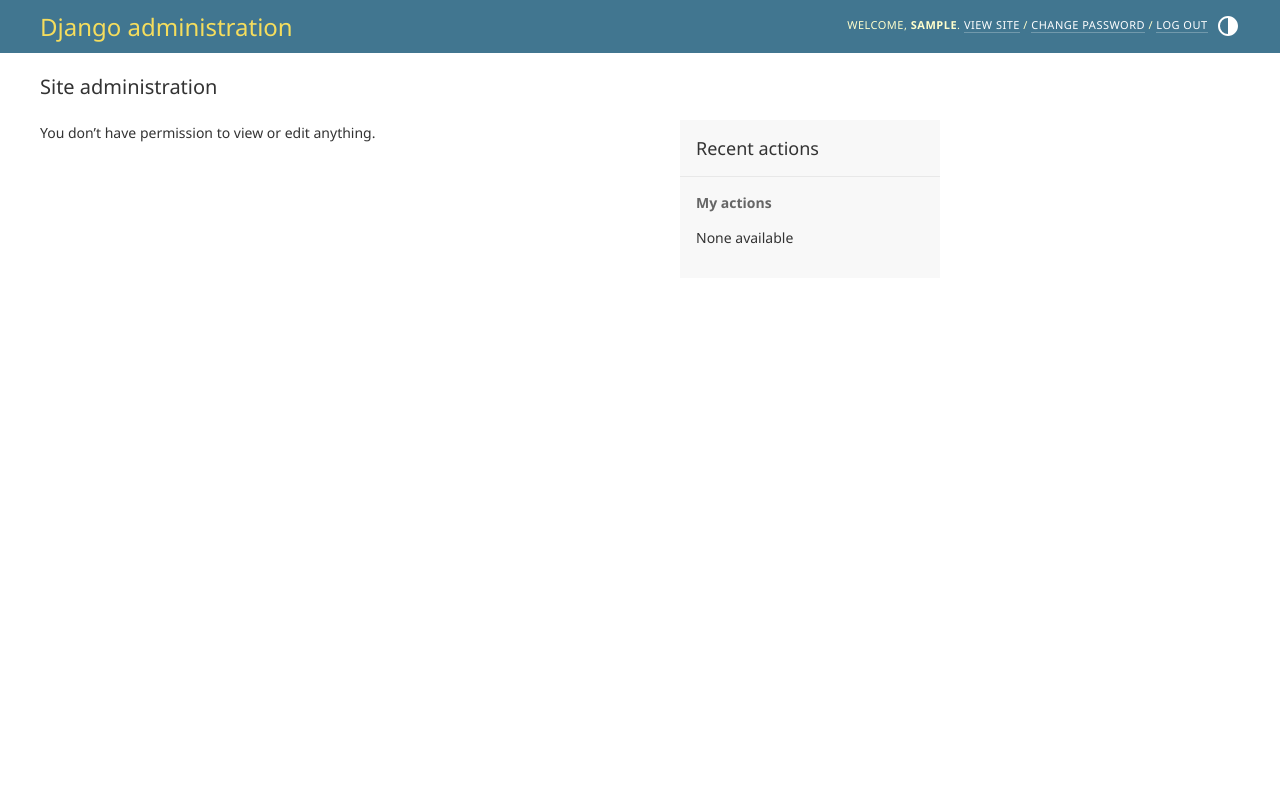
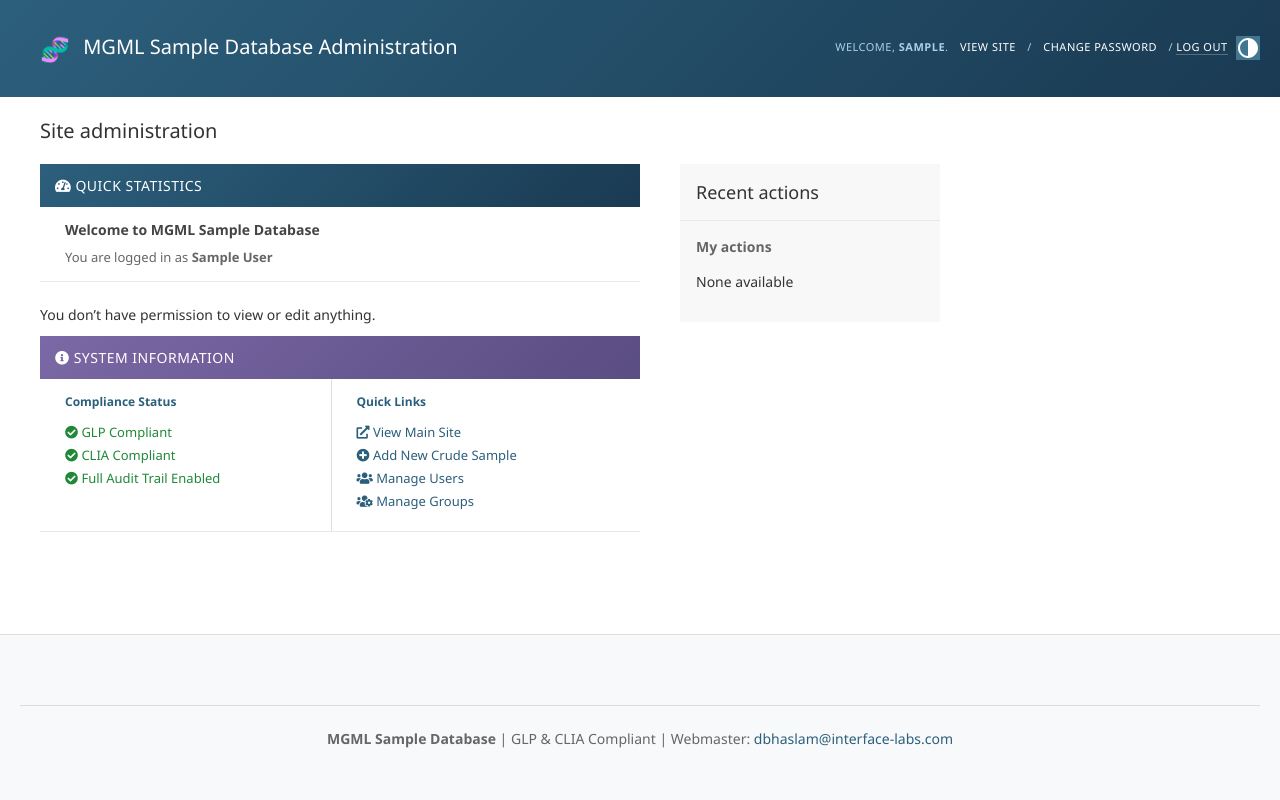
Before and after one commit to haslamdb/mgml_sampledb, a Django app: page /admin/ in a window 1280 px wide. Run offline with Django 5.2, Linux system fonts and the light colour scheme; the visitor is signed in with stand-in values (Sample User, id 1); data comes from the database, SQL or seed files in the repository; data that the repository does not hold is empty.

Commit message:
modified:   sampletracking/admin.py 	new file:   sampletracking/templates/admin/base_site.html 	new file:   sampletracking/templates/admin/index.html 	new file:   sampletracking/templates/admin/sampletracking/change_form.html 	modified:   sampletracking/templates/base_generic.html 	modified:   sampletracking/templates/sampletracking/home.html

```diff
--- /dev/null
+++ b/sampletracking/templates/admin/base_site.html
@@ -0,0 +1,336 @@
+{% extends "admin/base.html" %}
+{% load static %}
+
+{% block title %}{% if subtitle %}{{ subtitle }} | {% endif %}{{ title }} | MGML Sample Database Admin{% endblock %}
+
+{% block branding %}
+<div id="branding">
+    <h1 id="site-name">
+        <a href="{% url 'admin:index' %}">
+            <span class="brand-icon">🧬</span> MGML Sample Database Administration
+        </a>
+    </h1>
+</div>
+{% endblock %}
+
+{% block extrastyle %}
+{{ block.super }}
+<style>
+    /* MGML Color Scheme */
+    :root {
+        --primary-color: #2c5f7c;
+        --primary-dark: #1a3a52;
+        --secondary-color: #7b68a6;
+        --secondary-dark: #5a4d82;
+        --accent-color: #a8d0e6;
+        --success-color: #218838;
+        --danger-color: #c82333;
+        --warning-color: #e0a800;
+    }
+
+    /* Header Styling */
+    #header {
+        background: linear-gradient(135deg, var(--primary-color) 0%, var(--primary-dark) 100%);
+        color: white;
+        height: auto;
+        padding: 0;
+    }
+
+    #branding {
+        float: left;
+        padding: 16px 20px;
+    }
+
+    #branding h1 {
+        margin: 0;
+        font-size: 20px;
+        font-weight: 400;
+        color: white;
+    }
+
+    #branding h1 a:link, #branding h1 a:visited {
+        color: white;
+        text-decoration: none;
+    }
+
+    #branding h1 a:hover {
+        color: var(--accent-color);
+    }
+
+    .brand-icon {
+        font-size: 24px;
+        vertical-align: middle;
+        margin-right: 8px;
+    }
+
+    /* User Tools */
+    #user-tools {
+        padding: 16px 20px;
+        text-align: right;
+        color: var(--accent-color);
+    }
+
+    #user-tools a {
+        color: var(--accent-color);
+        border-bottom: 1px solid transparent;
+        font-weight: 400;
+        padding: 4px 8px;
+    }
+
+    #user-tools a:hover, #user-tools a:focus {
+        color: white;
+        border-bottom-color: white;
+        text-decoration: none;
+    }
+
+    /* Navigation */
+    div.breadcrumbs {
+        background: var(--secondary-color);
+        color: white;
+        padding: 10px 20px;
+        font-size: 13px;
+    }
+
+    div.breadcrumbs a {
+        color: var(--accent-color);
+    }
+
+    div.breadcrumbs a:hover {
+        color: white;
+    }
+
+    /* Sidebar */
+    #nav-sidebar {
+        background: #f5f5f5;
+        border-right: 1px solid #ddd;
+    }
+
+    .module caption {
+        background: var(--secondary-color);
+        color: white;
+        padding: 10px 15px;
+        font-size: 13px;
+        text-transform: uppercase;
+        letter-spacing: 0.5px;
+    }
+
+    /* Buttons */
+    .button, input[type=submit], input[type=button], .submit-row input, a.button {
+        background: var(--primary-color);
+        color: white;
+        border: none;
+        padding: 10px 15px;
+        border-radius: 4px;
+        font-weight: 500;
+        transition: all 0.3s ease;
+    }
+
+    .button:hover, input[type=submit]:hover, input[type=button]:hover,
+    .submit-row input:hover, a.button:hover {
+        background: var(--primary-dark);
+        color: white;
+    }
+
+    .button.default, input[type=submit].default, .submit-row input.default {
+        background: var(--success-color);
+    }
+
+    .button.default:hover, input[type=submit].default:hover,
+    .submit-row input.default:hover {
+        background: #1e7e34;
+    }
+
+    .deletelink {
+        background: var(--danger-color) !important;
+    }
+
+    .deletelink:hover {
+        background: #bd2130 !important;
+    }
+
+    /* Links */
+    a:link, a:visited {
+        color: var(--primary-color);
+    }
+
+    a:hover, a:focus {
+        color: var(--primary-dark);
+    }
+
+    /* Tables */
+    #changelist table thead th {
+        background: var(--secondary-color);
+        color: white;
+        padding: 10px;
+        font-weight: 500;
+        white-space: nowrap;
+    }
+
+    #changelist table thead th a:link,
+    #changelist table thead th a:visited {
+        color: white;
+    }
+
+    #changelist table tbody tr:hover {
+        background-color: #f0f7ff;
+    }
+
+    .row1 {
+        background: white;
+    }
+
+    .row2 {
+        background: #f9f9f9;
+    }
+
+    /* Success/Error Messages */
+    .success {
+        background: var(--success-color);
+        color: white;
+        padding: 10px 15px;
+        border-radius: 4px;
+    }
+
+    .errornote {
+        background: var(--danger-color);
+        color: white;
+        padding: 10px 15px;
+        border-radius: 4px;
+        border: none;
+    }
+
+    ul.errorlist {
+        color: var(--danger-color);
+        background: #fee;
+        padding: 10px;
+        border-radius: 4px;
+        border: 1px solid #fcc;
+    }
+
+    /* Form Styling */
+    .form-row {
+        padding: 15px 10px;
+        border-bottom: 1px solid #eee;
+    }
+
+    .form-row:last-child {
+        border-bottom: none;
+    }
+
+    fieldset {
+        border: 1px solid #ddd;
+        border-radius: 4px;
+        margin-bottom: 20px;
+    }
+
+    fieldset h2 {
+        background: var(--secondary-color);
+        color: white;
+        padding: 10px 15px;
+        margin: -1px -1px 0 -1px;
+        border-radius: 4px 4px 0 0;
+        font-size: 14px;
+        font-weight: 500;
+    }
+
+    /* Module Index (Dashboard) */
+    #content-main .module table {
+        border-collapse: collapse;
+        width: 100%;
+    }
+
+    #content-main .module table caption {
+        background: linear-gradient(135deg, var(--secondary-color) 0%, var(--secondary-dark) 100%);
+        color: white;
+        padding: 12px 15px;
+        text-align: left;
+        font-weight: 500;
+        font-size: 14px;
+    }
+
+    /* Action Buttons */
+    .object-tools {
+        margin-top: 0;
+        margin-bottom: 20px;
+    }
+
+    .object-tools a {
+        background: var(--primary-color);
+        color: white;
+        padding: 10px 15px;
+        border-radius: 4px;
+        font-weight: 500;
+        text-decoration: none;
+        display: inline-block;
+        margin-left: 10px;
+    }
+
+    .object-tools a:hover {
+        background: var(--primary-dark);
+    }
+
+    .object-tools a.addlink {
+        background: var(--success-color);
+    }
+
+    .object-tools a.addlink:hover {
+        background: #1e7e34;
+    }
+
+    /* Sample Status Colors */
+    .field-status {
+        font-weight: 500;
+    }
+
+    .status-available { color: var(--success-color); }
+    .status-in_process { color: var(--warning-color); }
+    .status-exhausted { color: #6c757d; }
+    .status-contaminated { color: var(--danger-color); }
+    .status-archived { color: #495057; }
+
+    /* History Table */
+    table#change-history {
+        width: 100%;
+    }
+
+    table#change-history tbody tr {
+        background: white;
+        border-bottom: 1px solid #eee;
+    }
+
+    table#change-history tbody tr:hover {
+        background: #f0f7ff;
+    }
+
+    /* Footer */
+    #footer {
+        padding: 20px;
+        text-align: center;
+        color: #666;
+        border-top: 1px solid #ddd;
+        margin-top: 50px;
+        background: #f8f9fa;
+    }
+
+    /* Responsive */
+    @media (max-width: 767px) {
+        #branding h1 {
+            font-size: 16px;
+        }
+
+        .brand-icon {
+            display: none;
+        }
+    }
+</style>
+{% endblock %}
+
+{% block footer %}
+<div id="footer">
+    <p>
+        <strong>MGML Sample Database</strong> |
+        GLP & CLIA Compliant |
+        Webmaster: <a href="mailto:dbhaslam@interface-labs.com">dbhaslam@interface-labs.com</a>
+    </p>
+</div>
+{% endblock %}
--- /dev/null
+++ b/sampletracking/templates/admin/index.html
@@ -0,0 +1,86 @@
+{% extends "admin/index.html" %}
+{% load static %}
+
+{% block content %}
+<div id="content-main">
+    {% if user.is_authenticated %}
+    <div class="module" style="margin-bottom: 20px;">
+        <table>
+            <caption style="background: linear-gradient(135deg, #2c5f7c 0%, #1a3a52 100%);">
+                <i class="fas fa-tachometer-alt"></i> Quick Statistics
+            </caption>
+            <tbody>
+                <tr>
+                    <td style="padding: 15px;">
+                        <h3 style="margin: 0 0 10px 0;">Welcome to MGML Sample Database</h3>
+                        <p style="margin: 0; color: #666;">
+                            You are logged in as <strong>{{ user.get_full_name|default:user.username }}</strong>
+                            {% if user.groups.all %}
+                                ({% for group in user.groups.all %}{{ group.name }}{% if not forloop.last %}, {% endif %}{% endfor %})
+                            {% endif %}
+                        </p>
+                    </td>
+                </tr>
+            </tbody>
+        </table>
+    </div>
+    {% endif %}
+
+    {{ block.super }}
+
+    <div class="module" style="margin-top: 30px;">
+        <table>
+            <caption style="background: linear-gradient(135deg, #7b68a6 0%, #5a4d82 100%);">
+                <i class="fas fa-info-circle"></i> System Information
+            </caption>
+            <tbody>
+                <tr>
+                    <td style="padding: 15px;">
+                        <h4 style="margin: 0 0 10px 0; color: #2c5f7c;">Compliance Status</h4>
+                        <p style="margin: 5px 0;">
+                            <span style="color: #218838; font-weight: 500;">
+                                <i class="fas fa-check-circle"></i> GLP Compliant
+                            </span>
+                        </p>
+                        <p style="margin: 5px 0;">
+                            <span style="color: #218838; font-weight: 500;">
+                                <i class="fas fa-check-circle"></i> CLIA Compliant
+                            </span>
+                        </p>
+                        <p style="margin: 5px 0;">
+                            <span style="color: #218838; font-weight: 500;">
+                                <i class="fas fa-check-circle"></i> Full Audit Trail Enabled
+                            </span>
+                        </p>
+                    </td>
+                    <td style="padding: 15px; border-left: 1px solid #ddd;">
+                        <h4 style="margin: 0 0 10px 0; color: #2c5f7c;">Quick Links</h4>
+                        <p style="margin: 5px 0;">
+                            <a href="{% url 'home' %}" target="_blank">
+                                <i class="fas fa-external-link-alt"></i> View Main Site
+                            </a>
+                        </p>
+                        <p style="margin: 5px 0;">
+                            <a href="/admin/sampletracking/crudesample/add/">
+                                <i class="fas fa-plus-circle"></i> Add New Crude Sample
+                            </a>
+                        </p>
+                        <p style="margin: 5px 0;">
+                            <a href="/admin/auth/user/">
+                                <i class="fas fa-users"></i> Manage Users
+                            </a>
+                        </p>
+                        <p style="margin: 5px 0;">
+                            <a href="/admin/auth/group/">
+                                <i class="fas fa-users-cog"></i> Manage Groups
+                            </a>
+                        </p>
+                    </td>
+                </tr>
+            </tbody>
+        </table>
+    </div>
+</div>
+
+<link rel="stylesheet" href="https://cdnjs.cloudflare.com/ajax/libs/font-awesome/5.15.3/css/all.min.css">
+{% endblock %}
--- a/sampletracking/templates/sampletracking/home.html
+++ b/sampletracking/templates/sampletracking/home.html
@@ -97,7 +97,10 @@
                         {% if user.is_staff %}
                             <a href="{% url 'admin:index' %}" class="btn btn-dark">Admin Panel</a>
                         {% endif %}
-                        <a href="{% url 'logout' %}" class="btn btn-outline-secondary">Logout</a>
+                        <form method="post" action="{% url 'logout' %}" style="display: inline;">
+                            {% csrf_token %}
+                            <button type="submit" class="btn btn-outline-secondary">Logout</button>
+                        </form>
                     {% else %}
                         <a href="{% url 'login' %}" class="btn btn-outline-primary">Login</a>
                     {% endif %}
```
Also changed, not shown: sampletracking/admin.py (+24 -1 lines), sampletracking/templates/admin/sampletracking/change_form.html (added, +119 -0 lines), sampletracking/templates/base_generic.html (+6 -3 lines).
